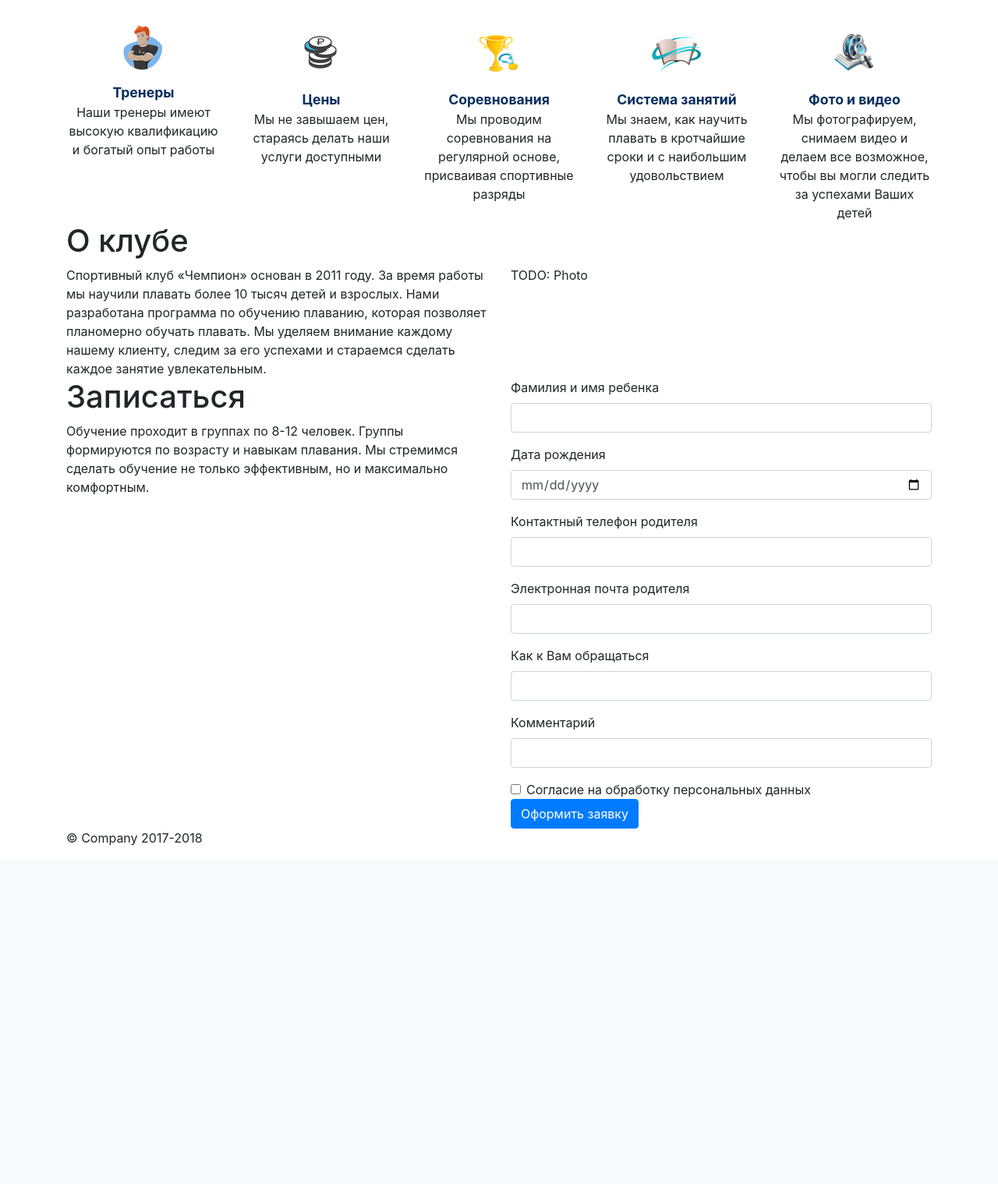
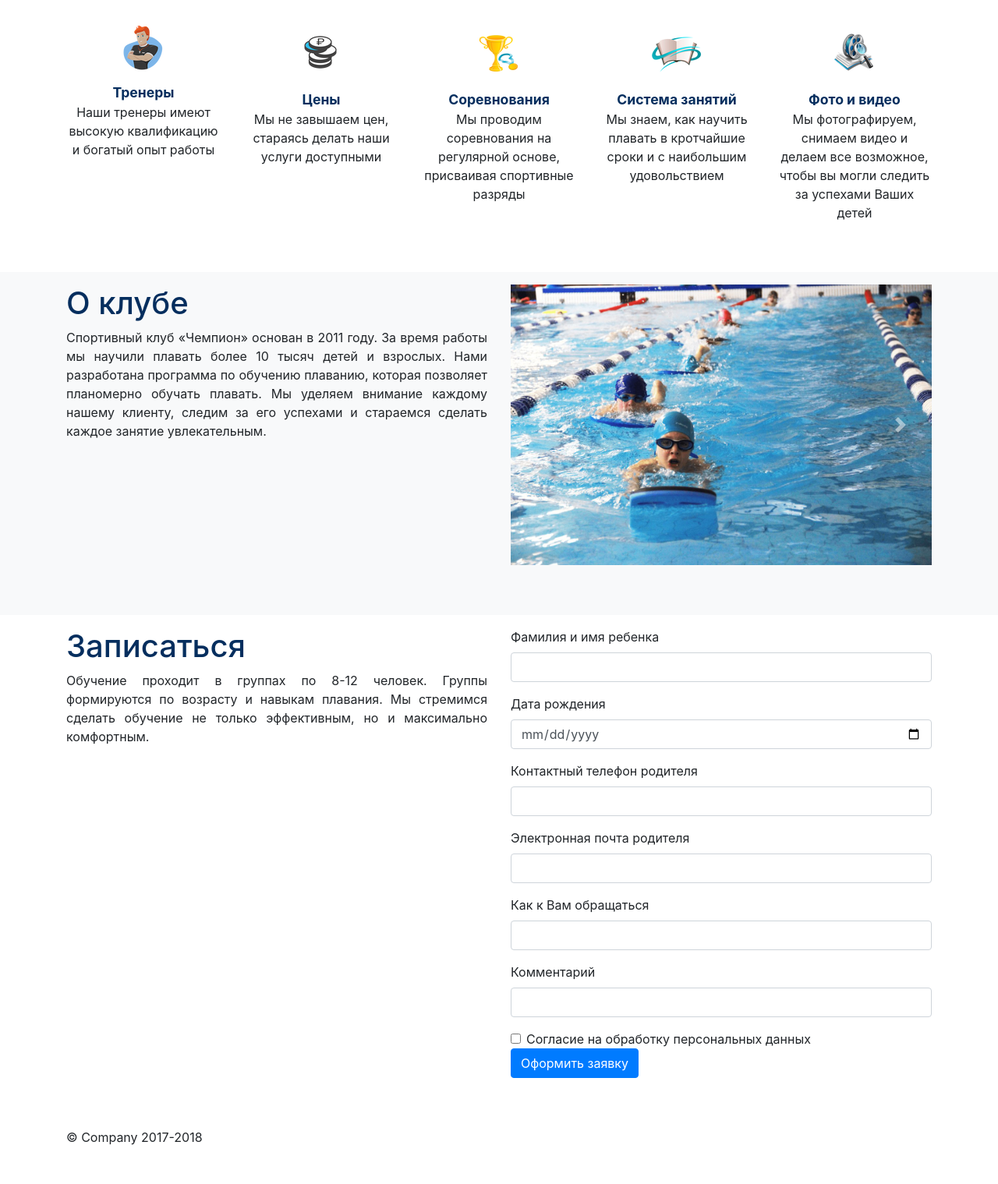
Before and after one commit to arusakov/champion, a Django app: page / in a window 1280 px wide. Shown: the part 147-1666 px from the top of the page at 78% size. Before the commit the page ends 1250 px from the top, so only its background shows below. Run offline with Django 3.2, Linux system fonts and the light colour scheme; some libraries are stand-ins or nearby versions.

Commit message:
Fix styles

```diff
--- a/promo/static/main.css
+++ b/promo/static/main.css
@@ -1,3 +1,20 @@
+h1 {
+    color: #052e5e;
+}
+
+.container {
+    margin-bottom: 3rem;
+}
+
+.block-wrapper {
+    padding-top: 1rem;
+    padding-bottom: 1rem;
+}
+
+.block-description {
+    text-align: justify;
+}
+
 .nav-info > .nav-item {
     margin-left: 1rem;
 }
--- a/promo/templates/index.html
+++ b/promo/templates/index.html
@@ -65,10 +65,7 @@
     </ul>
   </nav>
 
-  <nav class="navbar navbar-expand-lg navbar-light justify-content-center">
-
-  </nav>
-
+  <div class="block-wrapper">
     <div class="container" id="advantages">
       <div class="row">
         <div class="col">
@@ -108,27 +105,47 @@
         </div>
       </div>
     </div>
+  </div>
 
+  <div class="bg-light block-wrapper">
     <div class="container" id="club">
-    <h1>О клубе</h1>
       <div class="row">
         <div class="col">
+          <h1>О клубе</h1>
+          <div class="block-description">
             Спортивный клуб «Чемпион» основан в 2011 году. За время работы мы научили плавать более 10 тысяч детей и
             взрослых. Нами разработана программа по обучению плаванию, которая позволяет планомерно обучать плавать. Мы
             уделяем внимание каждому нашему клиенту, следим за его успехами и стараемся сделать каждое занятие
             увлекательным.
           </div>
+        </div>
         <div class="col">
-        TODO: Photo
+          <div id="carouselExampleInterval" class="carousel slide" data-ride="carousel">
+            <div class="carousel-inner">
+              <div class="carousel-item active">
+                <img src="{% static '/images/photos/photo1.jpg'%}" class="d-block w-100">
+              </div>
+            </div>
+            <a class="carousel-control-prev" href="#carouselExampleInterval" role="button" data-slide="prev">
+              <span class="carousel-control-prev-icon" aria-hidden="true"></span>
+              <span class="sr-only">Previous</span>
+            </a>
+            <a class="carousel-control-next" href="#carouselExampleInterval" role="button" data-slide="next">
+              <span class="carousel-control-next-icon" aria-hidden="true"></span>
+              <span class="sr-only">Next</span>
+            </a>
+          </div>
+        </div>
       </div>
     </div>
   </div>
 
+  <div class="block-wrapper">
     <div class="container" id="request">
       <div class="row">
         <div class="col">
           <h1>Записаться</h1>
-          <div>
+          <div class="block-description">
             Обучение проходит в группах по 8-12 человек. Группы формируются по возрасту и навыкам плавания. Мы стремимся
             сделать обучение не только эффективным, но и максимально комфортным.
           </div>
@@ -140,6 +157,7 @@
           {% else %}
           {% include 'request_info.html' %}
           {% endif %}
+        </div>
       </div>
     </div>
   </div>
```
Also changed, not shown: promo/static/images/photos/photo1.jpg (added). Lines whose indentation alone changed are shown as unchanged.
